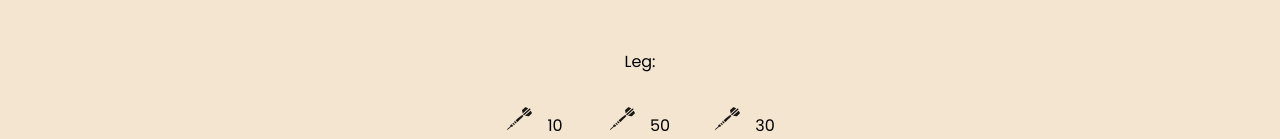
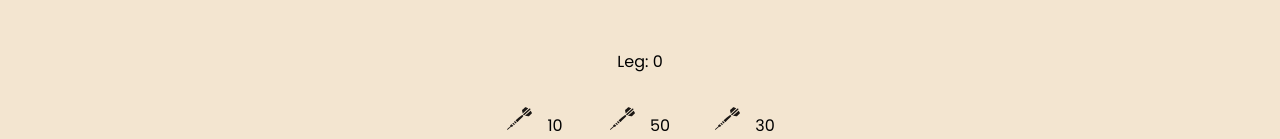
Before and after one commit to brandonaldred/darts, a Next.js app: page /01 in a window 1280 px wide. Shown: the part 421-560 px from the top of the page. Built offline with nearby package versions, Linux system fonts and the light colour scheme.

Commit message:
adding more functionality

```diff
--- a/app/01/page.jsx
+++ b/app/01/page.jsx
@@ -8,15 +8,22 @@ import { useState } from 'react'
 export default function Oh1() {
     const [score, setScore] = useState(301)
     const [darts, setDarts] = useState([10,50,30])
+    const [leg, setLeg] = useState(0)
 
     const content = [1,2,3,4,5,6,7,8,9,10,11,12,13,14,15,16,17,18,19,20]
+
+    function endTurn() {
+        const turnTotal = darts.reduce((acc, cur) => { return acc + cur })
+        setScore( score - turnTotal )
+        setLeg(leg + 1);
+    }
 
     return(
         <>
             <GameHeader />
             <div className={`content-container`}>
-                <PlayerScore score={score} darts={darts}/>
-                <button className={`${styles['end-turn']} ${darts.length > 2 ? styles.active :  styles.disabled }`}>End Turn</button>
+                <PlayerScore score={score} darts={darts} leg={leg}/>
+                <button onClick={endTurn} className={`${styles['end-turn']} ${darts.length > 2 ? styles.active :  styles.disabled }`}>End Turn</button>
                 <div className={styles['dart-board']}>
                     <p className={styles['outer-bull']}>Outer Bull</p>
                     <p>Bull</p>
--- a/app/components/playerscore/PlayerScore.jsx
+++ b/app/components/playerscore/PlayerScore.jsx
@@ -7,7 +7,7 @@ export default function PlayerScore(props) {
             <img src={avatar.src} alt="Player Avatar" />
             <h2>Player Name</h2>
             <h3>{props.score}</h3>
-            <p>Leg:</p>
+            <p>Leg: {props.leg}</p>
             <div className={styles['darts']}>
                 <p>{props.darts[0]}</p>
                 <p>{props.darts[1]}</p>
```
